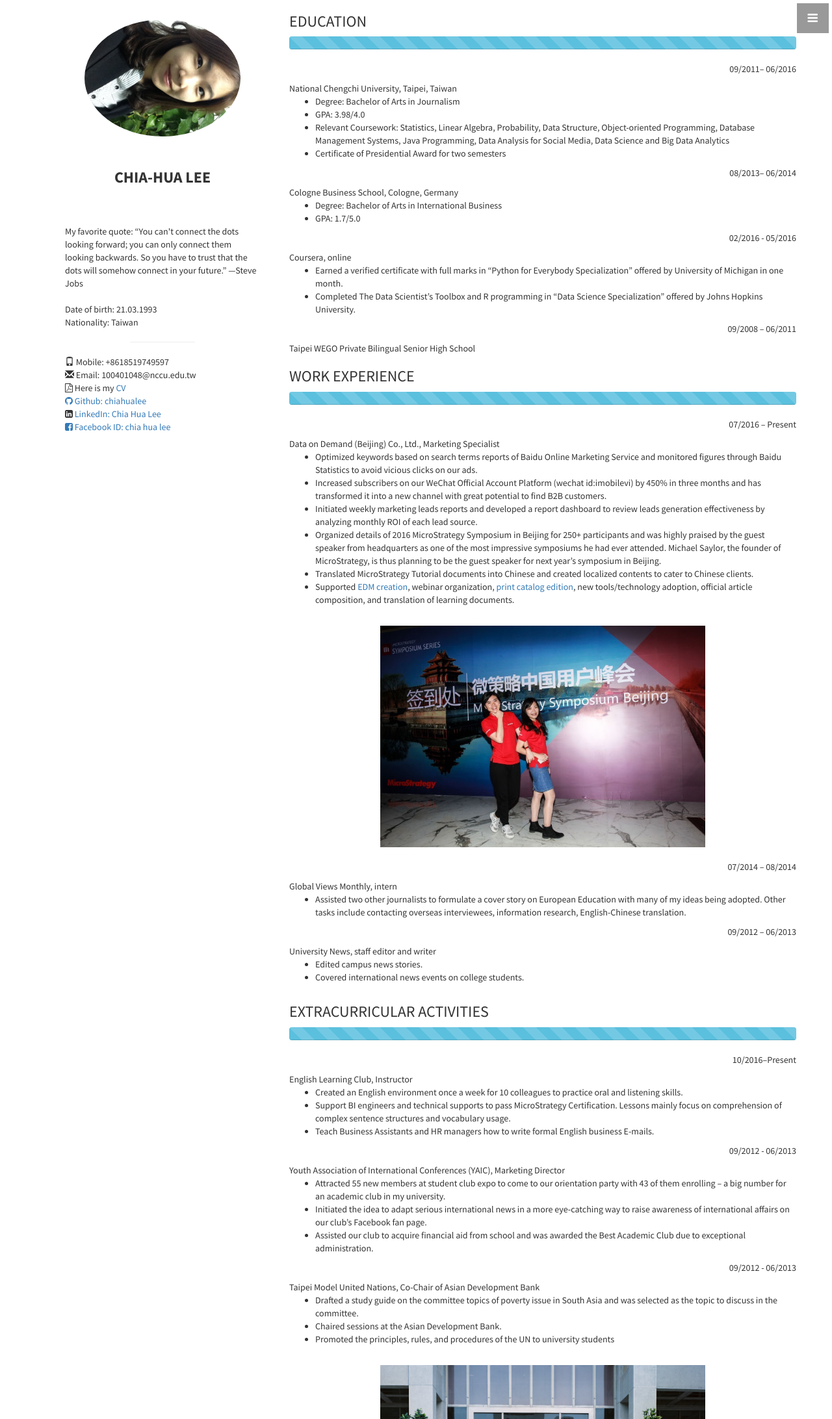
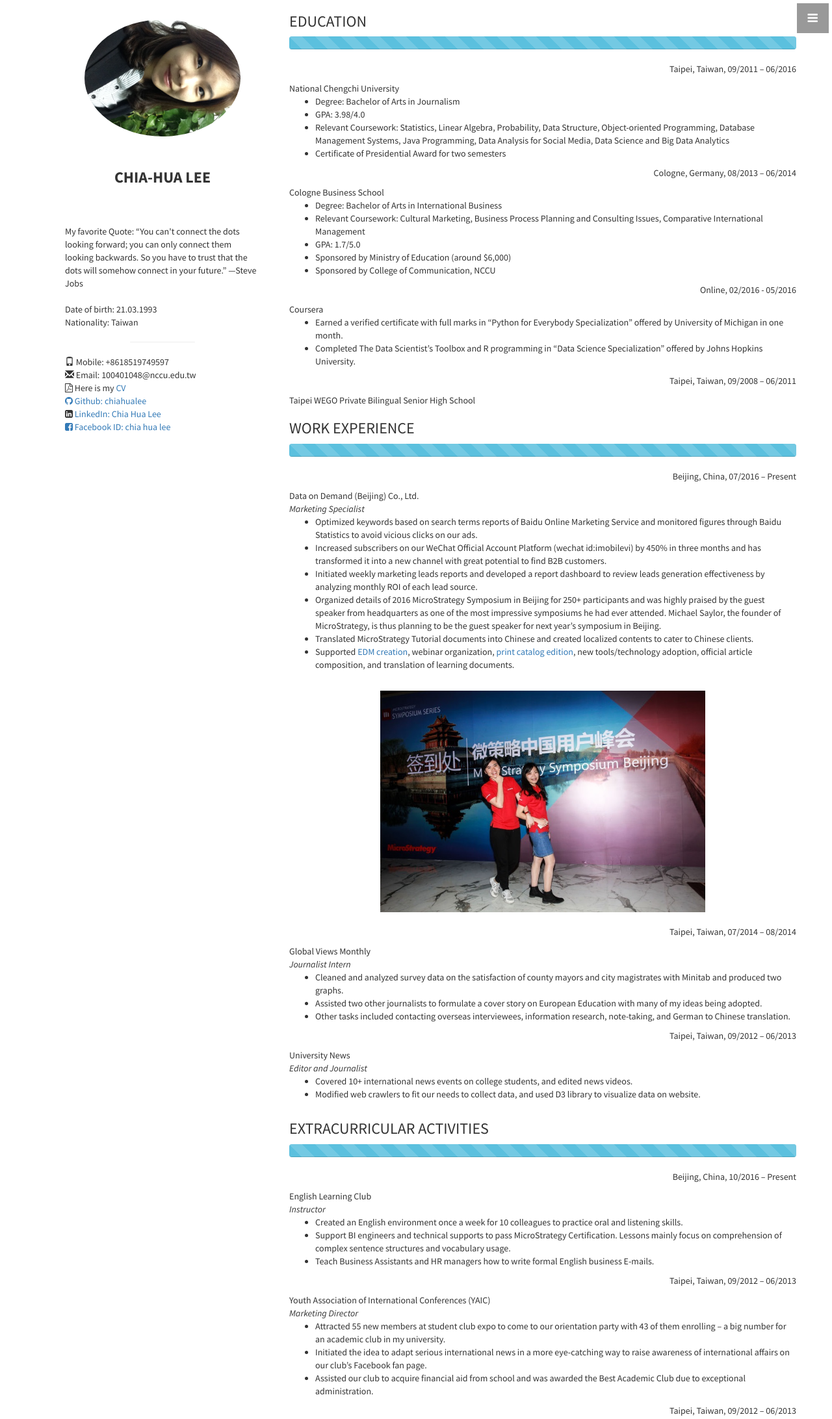
Before and after one commit to chiahualee/My-Personal-Website, a plain HTML site: page index.html in a window 1280 px wide. Shown: the top 2184 px of the page at 65% size. Drawn offline with Linux system fonts and the light colour scheme.

Commit message:
2017-1update

```diff
--- a/index.html
+++ b/index.html
@@ -61,7 +61,7 @@
                     <h3 class="text-center"><strong>CHIA-HUA LEE</strong></h3>
                     <br/>
                     <div class="personalinfo">
-                        My favorite quote: “You can't connect the dots looking forward; you can only connect them looking backwards. So you have to trust that the dots will somehow connect in your future.” —Steve Jobs
+                        My favorite Quote: “You can't connect the dots looking forward; you can only connect them looking backwards. So you have to trust that the dots will somehow connect in your future.” —Steve Jobs
                         <br>
                         <br> Date of birth: 21.03.1993
                         <br/> Nationality: Taiwan
@@ -90,28 +90,32 @@
                         <div class="progress-bar progress-bar-info progress-bar-striped" role="progressbar" aria-valuenow="20" aria-valuemin="0" aria-valuemax="100" style="width: 100%">
                         </div>
                     </div>
-                    <p class="text-right">09/2011– 06/2016</p>
-                    National Chengchi University, Taipei, Taiwan
+                    <p class="text-right">Taipei, Taiwan, 09/2011 – 06/2016</p>
+                    National Chengchi University
                     <ul>
                         <li>Degree: Bachelor of Arts in Journalism</li>
                         <li>GPA: 3.98/4.0</li>
                         <li>Relevant Coursework: Statistics, Linear Algebra, Probability, Data Structure, Object-oriented Programming, Database Management Systems, Java Programming, Data Analysis for Social Media, Data Science and Big Data Analytics</li>
                         <li>Certificate of Presidential Award for two semesters</li>
                     </ul>
-                    <p class="text-right">08/2013– 06/2014</p>
-                    Cologne Business School, Cologne, Germany
+                    <p class="text-right">Cologne, Germany, 08/2013 – 06/2014</p>
+                    Cologne Business School
                     <ul>
                         <li>Degree: Bachelor of Arts in International Business</li>
+                        <li>Relevant Coursework: Cultural Marketing, Business Process Planning and Consulting Issues, Comparative International Management</li>
                         <li>GPA: 1.7/5.0</li>
+                        <li>Sponsored by Ministry of Education (around $6,000)</li>
+                        <li>Sponsored by College of Communication, NCCU </li>
+
                     </ul>
-                     <p class="text-right"> 02/2016 - 05/2016</p>
-                    Coursera, online
+                     <p class="text-right"> Online, 02/2016 - 05/2016</p>
+                    Coursera
                     <ul>
                         <li>Earned a verified certificate with full marks in “Python for Everybody Specialization” offered by University of Michigan in one month.</li>
                         <li>Completed The Data Scientist’s Toolbox and R programming in “Data Science Specialization” offered by Johns Hopkins University. </li>
                     </ul>
 
-                    <p class="text-right"> 09/2008 – 06/2011</p>
+                    <p class="text-right">Taipei, Taiwan, 09/2008 – 06/2011</p>
                     Taipei WEGO Private Bilingual Senior High School
                 </div>
                 <div class="row">
@@ -120,8 +124,8 @@
                         <div class="progress-bar progress-bar-info progress-bar-striped" role="progressbar" aria-valuenow="20" aria-valuemin="0" aria-valuemax="100" style="width: 100%">
                         </div>
                     </div>
-                    <p class="text-right">07/2016 – Present </p>
-                    Data on Demand (Beijing) Co., Ltd., Marketing Specialist
+                    <p class="text-right">Beijing, China, 07/2016 – Present </p>
+                    Data on Demand (Beijing) Co., Ltd. <br><i>Marketing Specialist</i>
                     <ul>
                         <li>Optimized keywords based on search terms reports of Baidu Online Marketing Service and monitored figures through Baidu Statistics to avoid vicious clicks on our ads.</li>
                         <li> Increased subscribers on our WeChat Official Account Platform (wechat id:imobilevi) by 450% in three months and has transformed it into a new channel with great potential to find B2B customers.</li>
@@ -134,16 +138,20 @@
                     <br>
                     <img style="display:block; margin:auto;" src="img/MSTR.jpg" width="500px">
                     <br>
-                    <p class="text-right">07/2014 – 08/2014 </p>
-                    Global Views Monthly, intern
+                    <p class="text-right">Taipei, Taiwan, 07/2014 – 08/2014 </p>
+                    Global Views Monthly<br><i>Journalist Intern</i>
                     <ul>
-                        <li>Assisted two other journalists to formulate a cover story on European Education with many of my ideas being adopted. Other tasks include contacting overseas interviewees, information research, English-Chinese translation.</li>
+                        <li>Cleaned and analyzed survey data on the satisfaction of county mayors and city magistrates with Minitab and produced two graphs.</li>
+                        <li>Assisted two other journalists to formulate a cover story on European Education with many of my ideas being adopted. </li>
+                        <li>Other tasks included contacting overseas interviewees, information research, note-taking, and German to Chinese translation.</li>
                     </ul>
-                    <p class="text-right"> 09/2012 – 06/2013 </p>
-                    University News, staff editor and writer
+                    <p class="text-right">Taipei, Taiwan, 09/2012 – 06/2013 </p>
+                    University News
+                     <br><i> Editor and Journalist</i>
                     <ul>
-                        <li>Edited campus news stories. </li>
-                        <li>Covered international news events on college students. </li>
+                        <li>Covered 10+ international news events on college students, and edited news videos.</li>
+                        <li>Modified web crawlers to fit our needs to collect data, and used D3 library to visualize data on website.</li>
+
                     </ul>
                 </div>
                 <div class="row">
@@ -152,23 +160,26 @@
                         <div class="progress-bar progress-bar-info progress-bar-striped" role="progressbar" aria-valuenow="20" aria-valuemin="0" aria-valuemax="100" style="width: 100%">
                         </div>
                     </div>
-                    <p class="text-right"> 10/2016–Present </p>
-                    English Learning Club, Instructor
+                    <p class="text-right"> Beijing, China, 10/2016 – Present </p>
+                    English Learning Club
+                    <br><i> Instructor</i>
                     <ul>
                         <li>Created an English environment once a week for 10 colleagues to practice oral and listening skills. </li>
                         <li>Support BI engineers and technical supports to pass MicroStrategy Certification. Lessons mainly focus on comprehension of complex sentence structures and vocabulary usage.</li>
                         <li>Teach Business Assistants and HR managers how to write formal English business E-mails.
                         </li>
                     </ul>
-                    <p class="text-right"> 09/2012 - 06/2013 </p>
-                    Youth Association of International Conferences (YAIC), Marketing Director
+                    <p class="text-right"> Taipei, Taiwan, 09/2012 – 06/2013 </p>
+                    Youth Association of International Conferences (YAIC)
+                    <br><i> Marketing Director</i>
                     <ul>
                         <li>Attracted 55 new members at student club expo to come to our orientation party with 43 of them enrolling – a big number for an academic club in my university. </li>
                         <li>Initiated the idea to adapt serious international news in a more eye-catching way to raise awareness of international affairs on our club’s Facebook fan page. </li>
                         <li>Assisted our club to acquire financial aid from school and was awarded the Best Academic Club due to exceptional administration.</li>
                     </ul>
-                    <p class="text-right"> 09/2012 - 06/2013</p>
-                    Taipei Model United Nations, Co-Chair of Asian Development Bank
+                    <p class="text-right"> Taipei, Taiwan, 09/2012 – 06/2013</p>
+                    Taipei Model United Nations
+                    <br><i>Co-Chair of Asian Development Bank</i>
                     <ul>
                         <li>Drafted a study guide on the committee topics of poverty issue in South Asia and was selected as the topic to discuss in the committee.</li>
                         <li>Chaired sessions at the Asian Development Bank.</li>
@@ -223,7 +234,7 @@
                     <br>
                     <img style="display:block; margin:auto;" src="img/Cambodia.jpg" width="500px">
                     <br>
-                    <p class="text-right"> NingXia, China, 07/2012 - 08/2012</p>
+                    <p class="text-right"> NingXia, China, 07/2012 – 08/2012</p>
                     Taiwan Social Welfare Action Association Waker Group
                     <br><i>Volunteer, Middle School Summer Camp</i>
                     <ul>
@@ -231,7 +242,7 @@
                         </li>
                         <li>Taught middle school students to sing English songs and play games in English.</li>
                     </ul>
-                    <p class="text-right"> Taipei, Taiwan, 07/2013 - 07/2014</p>
+                    <p class="text-right"> Taipei, Taiwan, 07/2013 – 07/2014</p>
                     Huikuang Guide Dog Foundation Taiwan
                     <br><i>Puppy Walker</i>
                     <ul>
```
